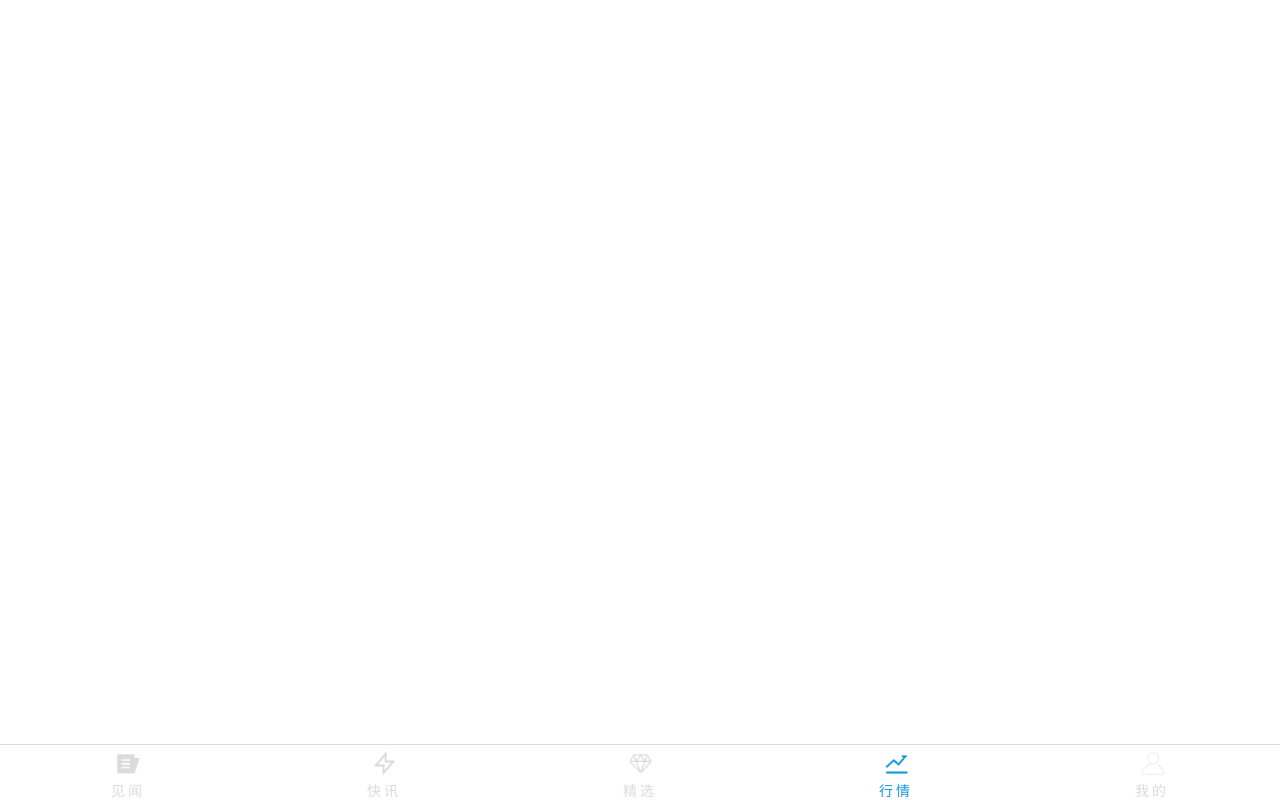
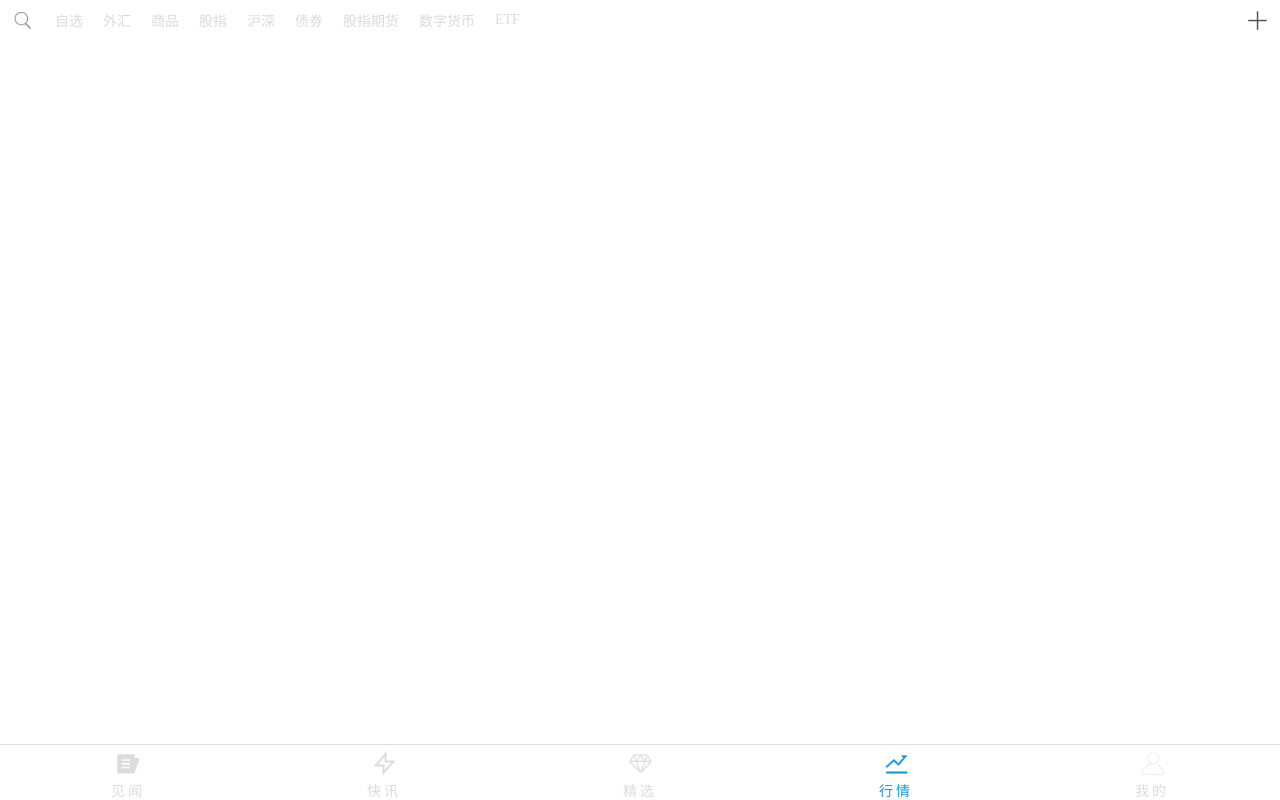
Before and after one commit to justforfunmy/wallStreet-vue, a Vue app: page /#/trend in a window 1280 px wide. Built offline with nearby package versions, Linux system fonts and the light colour scheme; what mint-ui would draw is missing.

Commit message:
顶菜单栏

```diff
--- a/src/components/Banner.vue
+++ b/src/components/Banner.vue
@@ -1,6 +1,6 @@
 <template>
   <mt-swipe :auto="4000" class="swipe">
-    <mt-swipe-item v-for="item in bannerList" class="all-center">
+    <mt-swipe-item v-for="(item,index) in bannerList" class="all-center" :key="index">
         <div :style="{background:'url('+item.img+')'}" class="banner-img"></div>
     </mt-swipe-item>
   </mt-swipe>
--- a/src/components/TopMenu.vue
+++ b/src/components/TopMenu.vue
@@ -3,7 +3,7 @@
         <img :src="bg!=='black'?blackSearchImg:whiteSearchImg" alt="" class="icon">
         <div class="list-wrapper fg" ref="wrapper">
             <ul class="list-content all-center" ref="content">
-                <li v-for='item in menu' class='menu-item' :style="{color:bg==='black'?'#fff':'#333'}">{{item.text}}</li>
+                <li v-for='item in menu' class='menu-item' :style="{color:bg==='black'?'#fff':'#dbdbdb'}">{{item.text}}</li>
             </ul>
         </div>
         <img :src="bg!=='black'?blackAddImg:whiteAddImg" alt="" class="icon">
@@ -61,17 +61,16 @@ export default {
     left:0;
     z-index: 1111;
 }
-.black-bg{
-    background: #222;
-}
 .list-wrapper{
     overflow: hidden;
 }
 .menu-item{
     padding:0 10px;
     white-space: nowrap;
+    font-size: 14px;
 }
 .icon{
-    width: 30px;
+    width: 25px;
+    padding:0 10px;
 }
 </style>
--- a/src/views/fast.vue
+++ b/src/views/fast.vue
@@ -1,14 +1,47 @@
 <template>
     <div>
+        <top-menu :menu='menu' bg='white'></top-menu>
         <w-bottom :activeIndex='1'></w-bottom>
     </div>
 </template>
 
 <script>
-import wBottom from '../components/Bottom'
+import wBottom from "../components/Bottom";
+import topMenu from "../components/TopMenu";
 export default {
-    components:{
-        wBottom
-    }
-}
+  components: {
+    wBottom,
+    topMenu
+  },
+  data() {
+    return {
+      menu: [
+        {
+          text: "日历"
+        },
+        {
+          text: "宏观"
+        },
+        {
+          text: "A股"
+        },
+        {
+          text: "外汇"
+        },
+        {
+          text: "美股"
+        },
+        {
+          text: "商品"
+        },
+        {
+          text: "黄金"
+        },
+        {
+          text: "原油"
+        }
+      ]
+    };
+  }
+};
 </script>
--- a/src/views/trend.vue
+++ b/src/views/trend.vue
@@ -1,14 +1,50 @@
 <template>
     <div>
+        <top-menu :menu='menu' bg='white'></top-menu>
         <w-bottom :activeIndex='3'></w-bottom>
     </div>
 </template>
 
 <script>
-import wBottom from '../components/Bottom'
+import wBottom from "../components/Bottom";
+import topMenu from "../components/TopMenu";
 export default {
-    components:{
-        wBottom
-    }
-}
+  components: {
+    wBottom,
+    topMenu
+  },
+  data() {
+    return {
+      menu: [
+        {
+          text: "自选"
+        },
+        {
+          text: "外汇"
+        },
+        {
+          text: "商品"
+        },
+        {
+          text: "股指"
+        },
+        {
+          text: "沪深"
+        },
+        {
+          text: "债券"
+        },
+        {
+          text: "股指期货"
+        },
+        {
+          text: "数字货币"
+        },
+        {
+          text: "ETF"
+        }
+      ]
+    };
+  }
+};
 </script>
```
